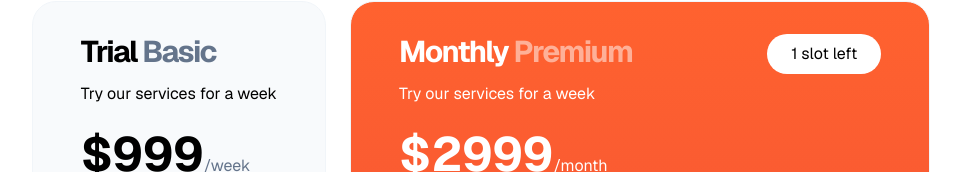
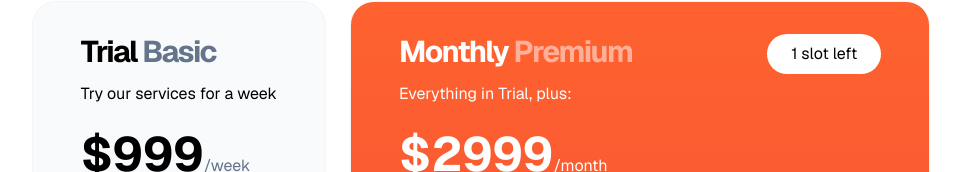
Before and after one commit to zearafat/OrenjiWebV2, a Next.js app: page / in a window 1280 px wide. Shown: the part 4530-4702 px from the top of the page, without its empty margins (159-1120 px from the left). Built offline with nearby package versions, Linux system fonts and the light colour scheme; no server answers.

Commit message:
Fix Pricing header

```diff
--- a/app/components/compPricing.tsx
+++ b/app/components/compPricing.tsx
@@ -50,7 +50,7 @@
                                     <div className="mx-auto"></div>
                                     <p className={"px-6 py-2 bg-white rounded-full text-base text-black"}>1 slot left</p>
                                 </div>
-                                <p className={"text-base text-white"}>Try our services for a week</p>
+                                <p className={"text-base text-white"}>Everything in Trial, plus:</p>
                             </div>
                             <h3 className={"text-5xl font-bold text-white"}>$2999<span className={"text-base text-white font-normal"}>/month</span></h3>
                             <div className={"flex flex-row space-x-14"}>
```
